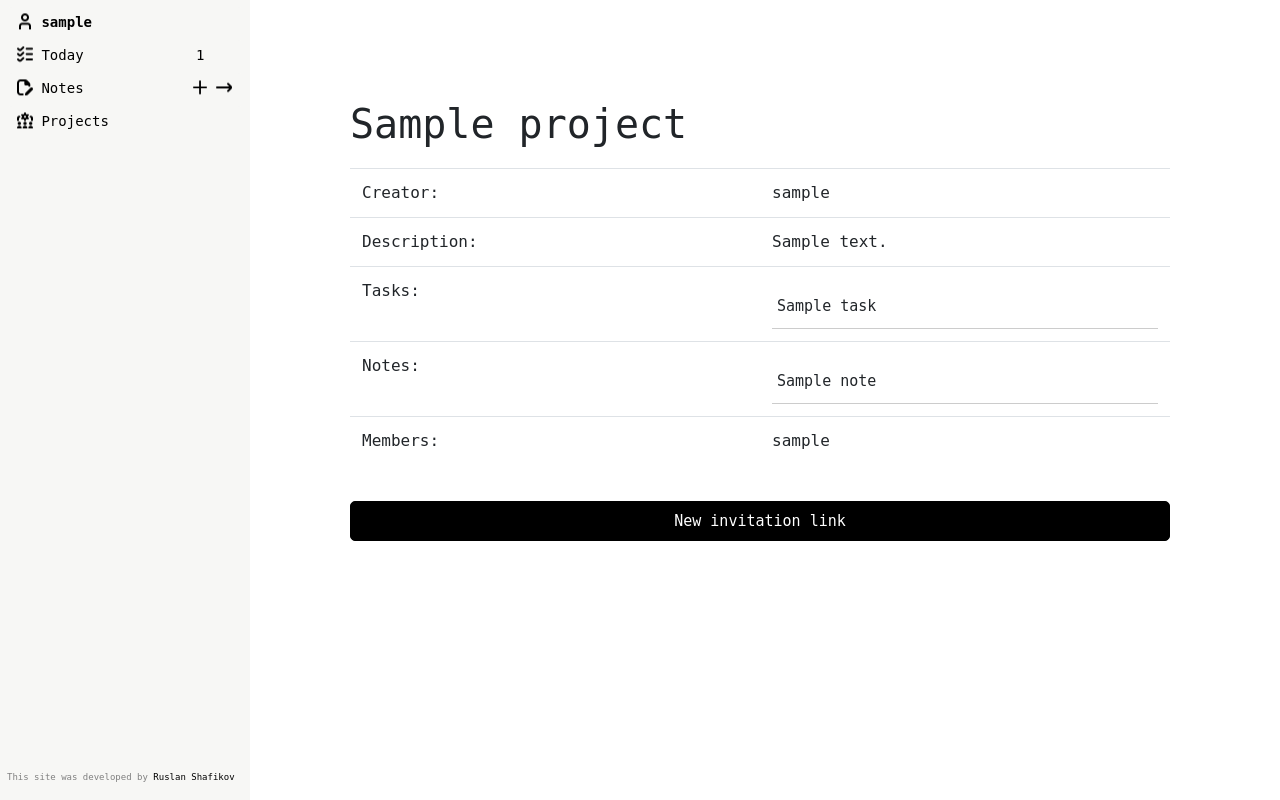
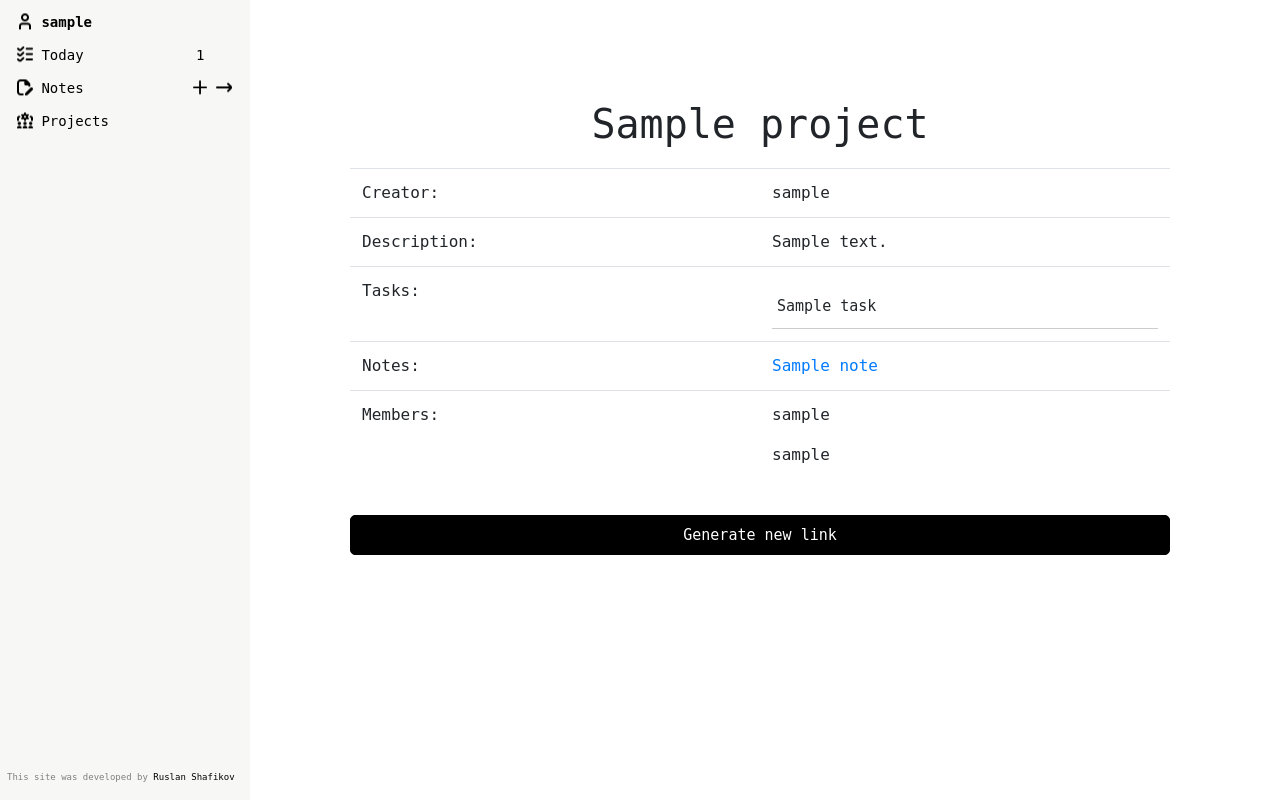
Before and after one commit to rs31113/ADVANOTE, a Django app: page /projects/1/ in a window 1280 px wide. Run offline with Django 4.2, Linux system fonts and the light colour scheme; a user stored in the database is signed in; tables that the repository leaves empty hold one stand-in row (values such as "Sample post"); some libraries are stand-ins or nearby versions.

Commit message:
fix projects bugs

```diff
--- a/advanote/templates/projects/project_details.html
+++ b/advanote/templates/projects/project_details.html
@@ -4,9 +4,10 @@
 {% load static %}
 <div class="container">
     <script src="{% static 'js/tasks.js' %}"></script>
+    <script src="{% static 'js/notes.js' %}"></script>
     <link href="/static/css/tasks-styles.css" rel="stylesheet">
     <div class="overlay" id="overlay"></div>
-    <h1 style="margin-bottom: 20px;">{{ project.name }}</h1>
+    <h1 style="margin-bottom: 20px; text-align: center">{{ project.name }}</h1>
     <table class="table table-th-block">
         <tbody>
         <tr>
@@ -23,7 +24,7 @@
             <td class="active">Tasks:</td>
             <td>
                 {% for task in project.task.all %}
-                <div class="task" data-task-id="{{ task.id }}">{{ task.title }}</div>
+                <a class="task project-task" data-task-id="{{ task.id }}">{{ task.title }}</a>
                 {% endfor %}
             </td>
         </tr>
@@ -31,13 +32,14 @@
             <td class="active">Notes:</td>
             <td>
                 {% for note in project.note.all %}
-                <div class="task" data-note-id="{{ note.id }}">{{ note.title }}</div>
+                <a class="note-link" href="/notes/{{ note.id }}/">{{ note.title }}</a>
                 {% endfor %}
             </td>
         </tr>
         <tr>
             <td class="active">Members:</td>
             <td>
+                <p>{{ project.owner.username }}</p>
                 {% for member in project.members.all %}
                 <p>{{ member.username }}</p>
                 {% endfor %}
@@ -53,7 +55,7 @@
     </table>
     {% if project.owner == user %}
     <a href="{% url 'projects:create_invite' project.id %}" style="text-decoration: none;">
-        <button type="submit" class="btn btn-primary btn-block button">New invitation link</button>
+        <button type="submit" class="btn btn-primary btn-block button">Generate new link</button>
     </a>
     {% endif %}
 </div>
```
